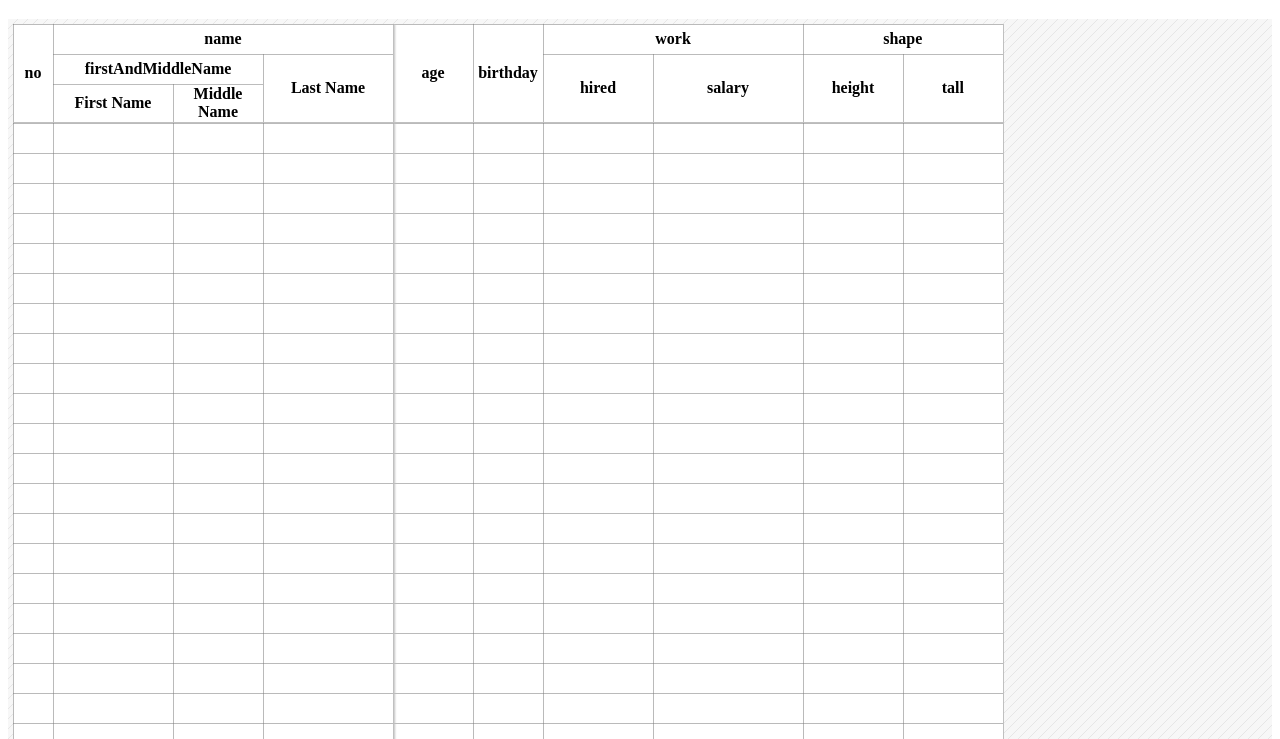
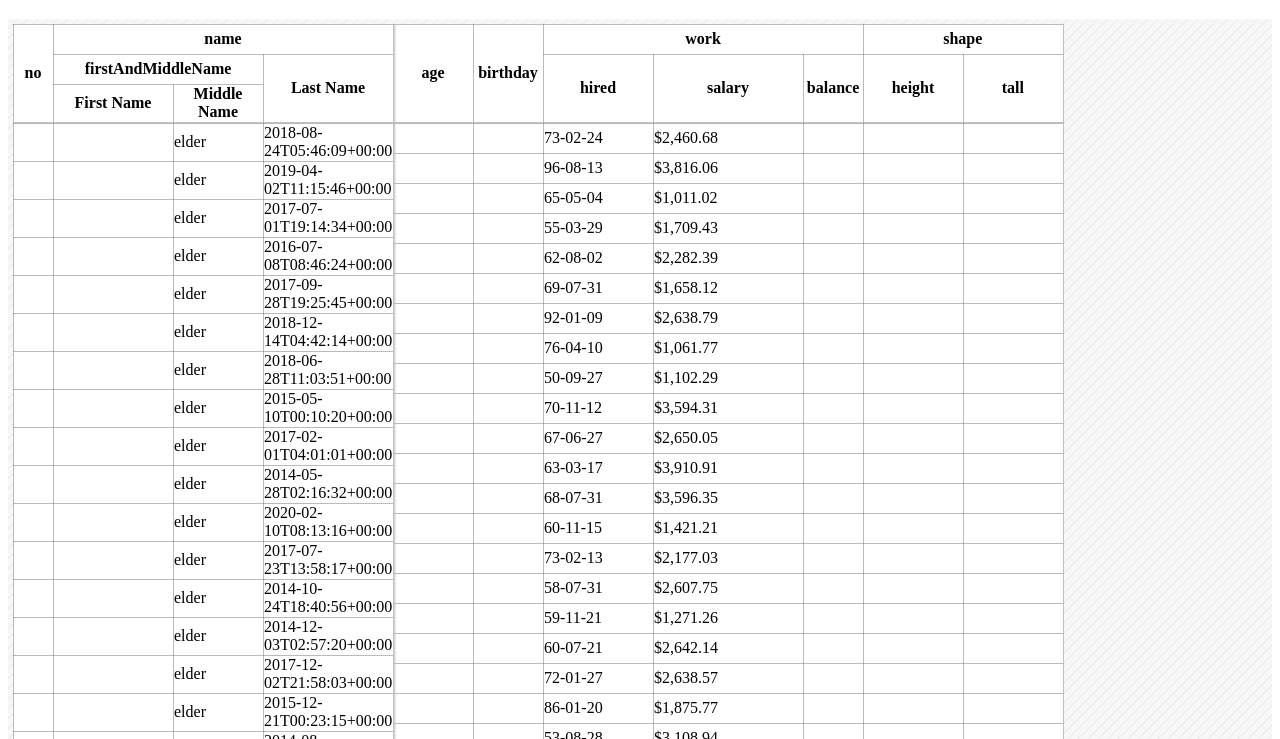
Before and after one commit to greenn-lab/mang, a website built with webpack: page index.html in a window 1280 px wide. Shown: the part 61-800 px from the top of the page. Built offline with nearby package versions, Linux system fonts and the light colour scheme.

Commit message:
UPDATE//데이터 목록 그리기

```diff
--- a/index.html
+++ b/index.html
@@ -89,7 +89,10 @@
                     {
                         id: 'work', children: [
                             {id: 'hired', type: 'DATE', pattern: 'yyyy-MM-dd', width: 110},
-                            {id: 'salary', type: 'NUMBER', pattern: '#,##0.00', width: 150}
+                            {id: 'salary', type: 'NUMBER', pattern: '#,##0.00', width: 150},
+                            {id: 'balance', surface: value => {
+                                'test'
+                              }, width: 60}
                         ]
                     },
                     {
--- a/src/Mang.ts
+++ b/src/Mang.ts
@@ -1,4 +1,4 @@
-import initialize from './render/initialize'
+import initialize from './initialize'
 import renderBody from './render/renderBody'
 
 class Mang {
@@ -15,11 +15,12 @@ class Mang {
     }
   }
 
-  private pagination: Pagination | undefined
-
   private columns: Column[] = []
 
-  private data: any[] = []
+  private data: GridData = {
+    list: [],
+    search: {}
+  }
 
   constructor(id: string) {
     this.element = {
@@ -35,7 +36,7 @@ class Mang {
 
   render(data?: any[]): void {
     if (Array.isArray(data)) {
-      this.data = data
+      this.data.list = data
     }
 
     initialize(this.element, this.shape, this.columns)
@@ -56,9 +57,9 @@ class Mang {
   }
 
   paginate(element: Element, size: number = 20, range: number = 5): Mang {
-    this.pagination = {
+    this.data.pagination = {
       element,
-      page: 1,
+      page: 0,
       size,
       range
     }
--- a/src/render/initialize.ts
+++ b/src/initialize.ts
@@ -1,4 +1,4 @@
-import renderHeader from './renderHeader'
+import renderHeader from './render/renderHeader'
 
 const appendTableAt = (
   parent: Element,
--- a/src/render/renderBody.ts
+++ b/src/render/renderBody.ts
@@ -1,3 +1,5 @@
+import renderRow from './renderRow'
+
 function createFrozenRowContainer({ row, frozen }: Shape) {
   row.left = []
 
@@ -34,14 +36,10 @@ function createRowContainer(shape: Shape): void {
   }
 }
 
-export default (element: GridElement, shape: Shape, data: any[]): void => {
+export default (element: GridElement, shape: Shape, data: GridData): void => {
   createRowContainer(shape)
 
-  data.forEach(item => {
-    if (shape.frozen && element.left) {
-      element.left.append(shape.row.left[0].cloneNode(true))
-    }
-
-    element.body.append(shape.row.body[0].cloneNode(true))
+  data.list.forEach(row => {
+    renderRow(element, shape, row)
   })
 }
--- /dev/null
+++ b/src/render/renderCell.ts
@@ -0,0 +1,7 @@
+export default (column: Column, value: any, td: HTMLTableDataCellElement) => {
+  switch (column.type) {
+    case 'TEXT':
+    default:
+      td.innerText = value || ''
+  }
+}
--- /dev/null
+++ b/src/render/renderRow.ts
@@ -0,0 +1,26 @@
+import renderCell from './renderCell'
+
+function rendering(table: HTMLTableElement, ctr: HTMLTableRowElement, data: { [p: string]: any }, columns: Column[]) {
+  const tr = ctr.cloneNode(true) as HTMLTableRowElement
+
+  tr.querySelectorAll('td').forEach(td => {
+    const column = columns[Number(td.dataset.index)]
+    const value = column.surface ? column.surface(data[column.id], data) : data[column.id]
+
+    renderCell(column, value, td)
+  })
+
+  table.append(tr)
+}
+
+export default ({ body, left }: GridElement, { row, frozen, columns }: Shape, data: {[key: string]: any}) => {
+  if (frozen && left) {
+    row.left.forEach(tr => {
+      rendering(left, tr, data, columns)
+    })
+  }
+
+  row.body.forEach(tr => {
+    rendering(body, tr, data, columns)
+  })
+}
```
Also changed, not shown: src/types/mang.d.ts (+18 -12 lines).
